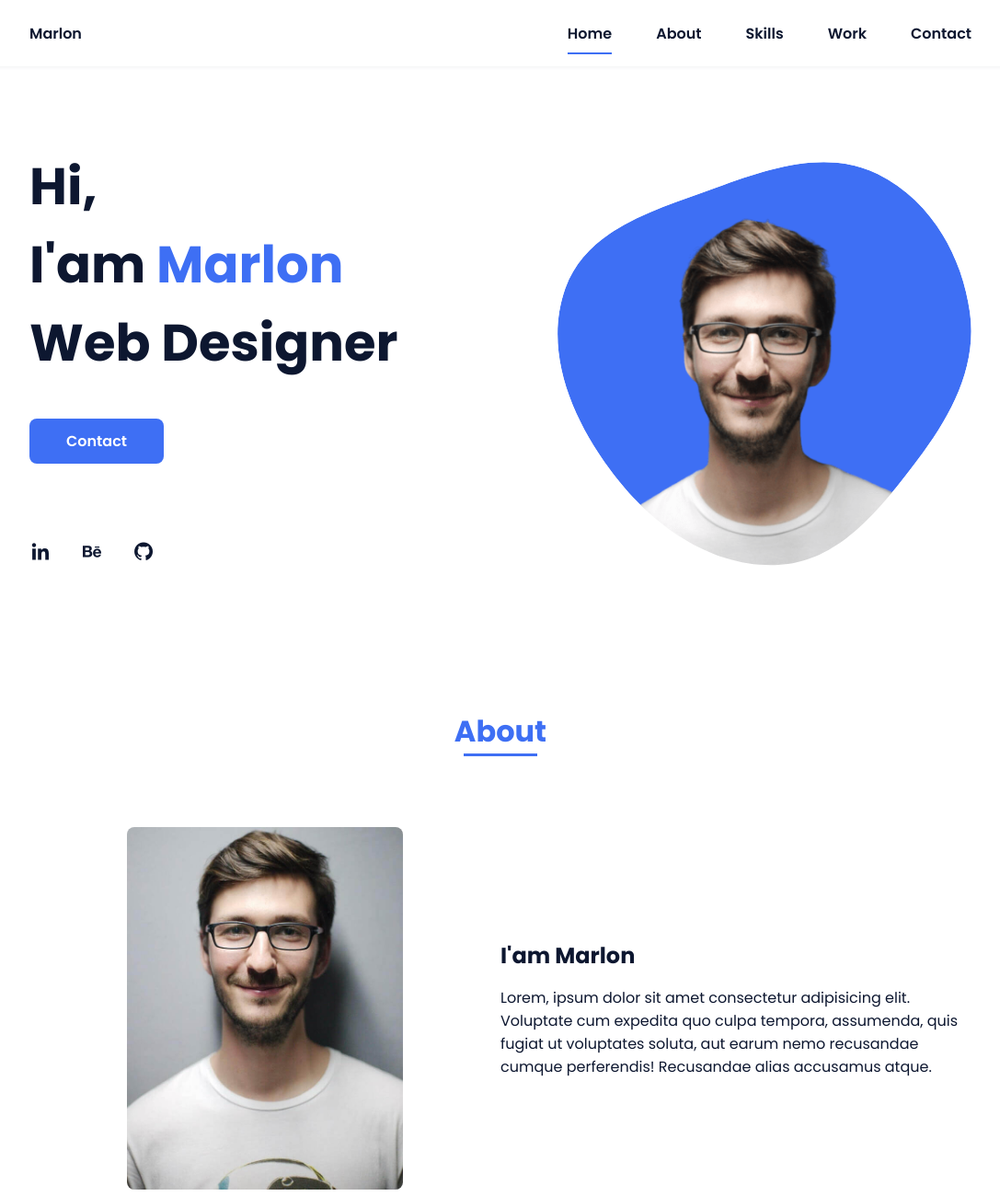
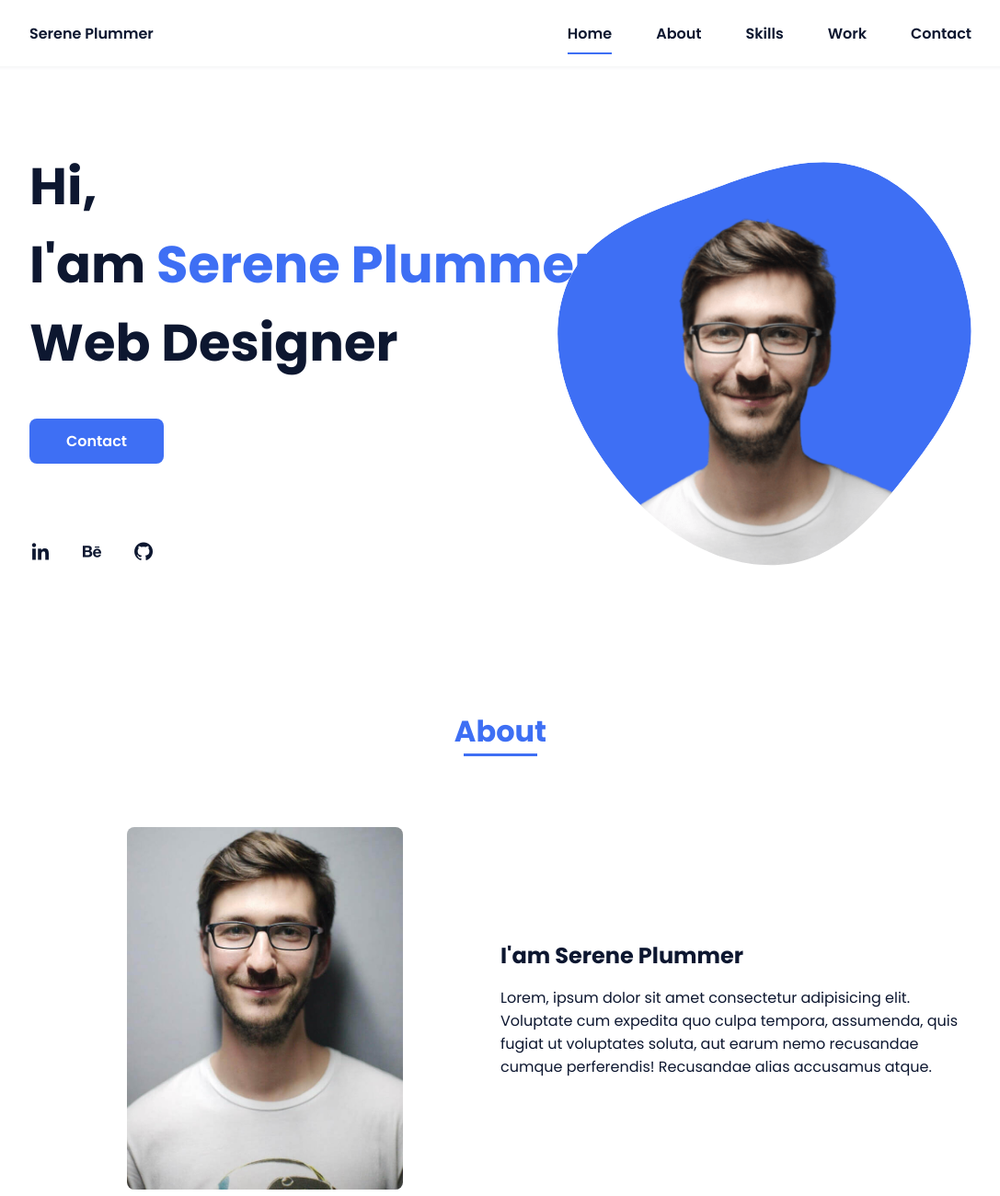
Before and after one commit to sereneplummerr/portfolioTest, a plain HTML site: page index.html in a window 1280 px wide. Shown: the top 1300 px of the page at 92% size, without its empty margins (96-1183 px from the left). Drawn offline with nearby package versions, Linux system fonts and the light colour scheme.

Commit message:
Update index.html

```diff
--- a/index.html
+++ b/index.html
@@ -16,7 +16,7 @@
         <header class="l-header">
             <nav class="nav bd-grid">
                 <div>
-                    <a href="#" class="nav__logo">Marlon</a>
+                    <a href="#" class="nav__logo">Serene Plummer</a>
                 </div>
 
                 <div class="nav__menu" id="nav-menu">
@@ -39,7 +39,7 @@
             <!--===== HOME =====-->
             <section class="home bd-grid" id="home">
                 <div class="home__data">
-                    <h1 class="home__title">Hi,<br>I'am <span class="home__title-color">Marlon</span><br> Web Designer</h1>
+                    <h1 class="home__title">Hi,<br>I'am <span class="home__title-color">Serene Plummer</span><br> Web Designer</h1>
 
                     <a href="#" class="button">Contact</a>
                 </div>
@@ -73,7 +73,7 @@
                     </div>
 
                     <div>
-                        <h2 class="about__subtitle">I'am Marlon</h2>
+                        <h2 class="about__subtitle">I'am Serene Plummer</h2>
                         <p class="about__text">Lorem, ipsum dolor sit amet consectetur adipisicing elit. Voluptate cum expedita quo culpa tempora, assumenda, quis fugiat ut voluptates soluta, aut earum nemo recusandae cumque perferendis! Recusandae alias accusamus atque.</p>
                     </div>
                 </div>
@@ -186,7 +186,7 @@
 
         <!--===== FOOTER =====-->
         <footer class="footer">
-            <p class="footer__title">Marlon</p>
+            <p class="footer__title">Serene Plummer</p>
             <div class="footer__social">
                 <a href="#" class="footer__icon"><i class='bx bxl-facebook' ></i></a>
                 <a href="#" class="footer__icon"><i class='bx bxl-instagram' ></i></a>
```
